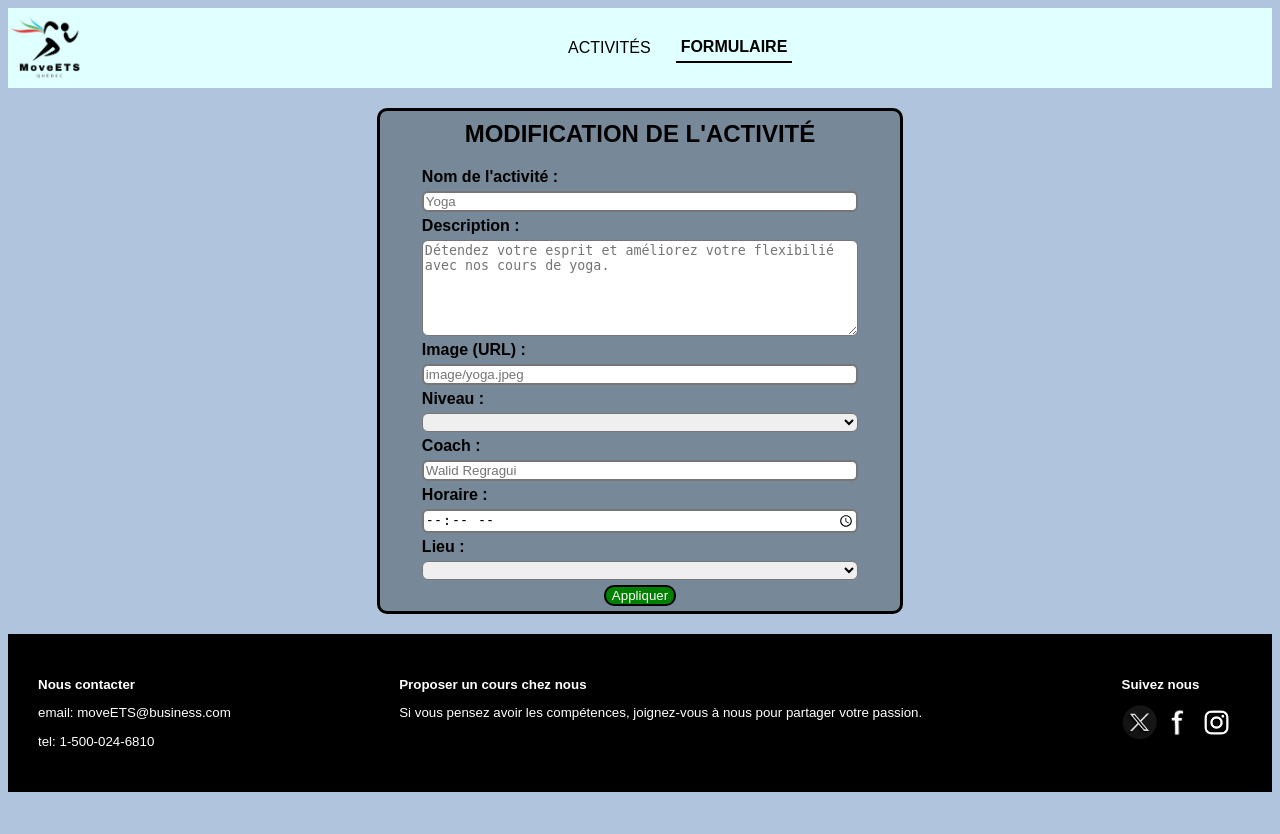
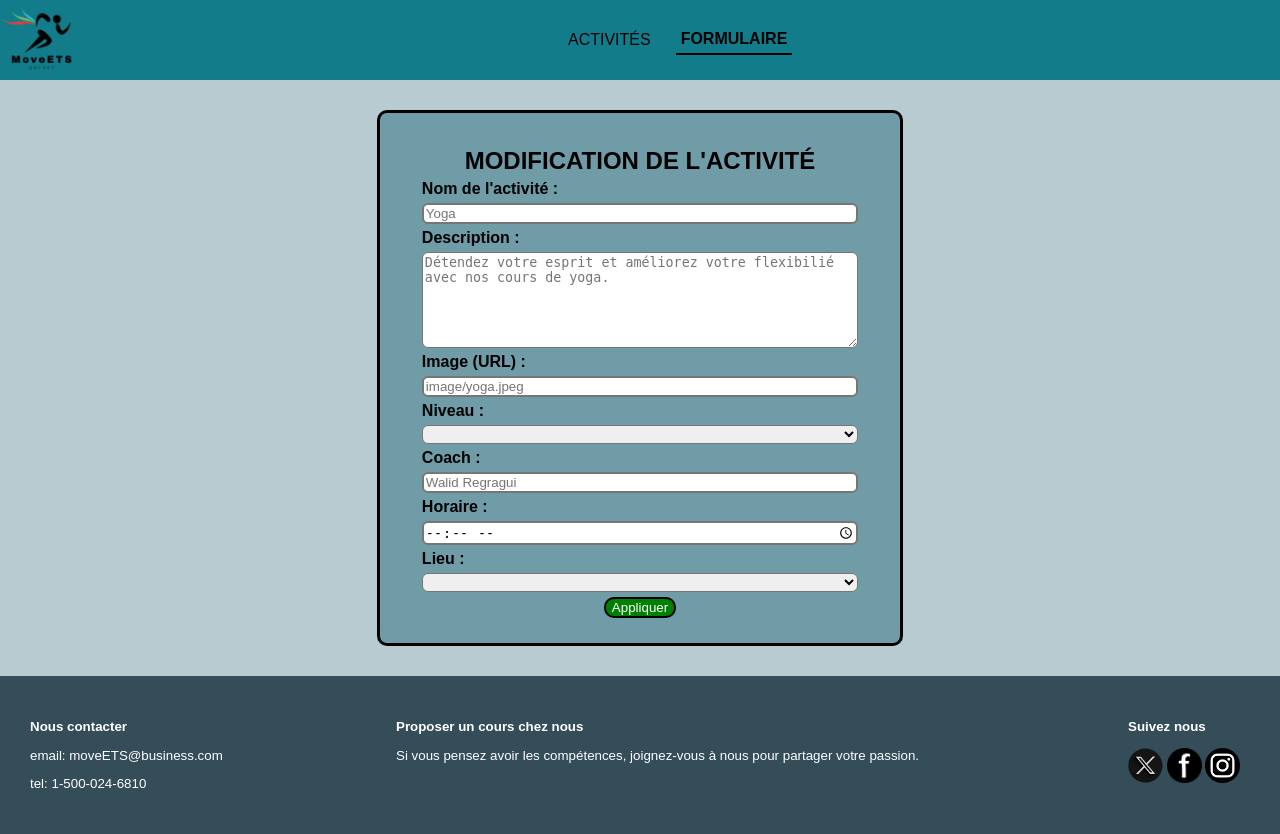
Before and after one commit to YassineKA52/GR03-YASSINE-KADIRI-YASSINE-ISTADAD, a PHP site: page /Html/PageFormulaire.html in a window 1280 px wide. Before the commit the page ends 792 px from the top, so only its background shows below. Run offline with PHP 8.4, Linux system fonts and the light colour scheme.

Commit message:
finalisation formulaire

```diff
--- a/styleFormulaire.css
+++ b/styleFormulaire.css
@@ -1,13 +1,28 @@
 body {
     display: grid;
     grid-template-rows: auto 1fr auto;
-    background-color: lightsteelblue;
+    background-color: #B8CBD0;
 }
 
 main {
     display: flex;
     justify-content: center;
     align-items: center;
+}
+
+.form-Container:hover form {
+    background-color: #7A90A4;
+}
+
+form {
+    margin-bottom: 30px;
+    padding: 10px;
+    padding-top: 5px;
+    border-radius: 10px;
+}
+
+h2 {
+    margin-bottom: 0px;
 }
 
 .form-Container {
@@ -17,10 +32,13 @@ main {
     align-items: center;
     width: 520px;
     height: 500px;
-    background-color: lightslategrey;
+    background-color: #709CA7;
     border-radius: 10px;
     border-style: solid;
     border-color: black;
+    margin-top: 30px;
+    margin-bottom: 30px;
+    padding-top: 30px;
 }
 
 form label {
@@ -88,7 +106,7 @@ button:hover {
     font-weight: bold;
 }
 header {
-    background-color: lightcyan;
+    background-color: #137C8B;
     height: 80px;
     display: flex;
     align-items: center;
@@ -112,7 +130,7 @@ nav {
 }
 
 footer {
-    background-color: black;
+    background-color: #344D59;
     display: flex;
     justify-content: space-between;
     align-items: flex-start;
@@ -134,3 +152,11 @@ footer {
 #boite3 {
     width: 10%;
 }
+
+html, body {
+    margin: 0;
+    padding: 0;
+    width: 100%;
+    height: 100%;
+    box-sizing: border-box;
+}
```
